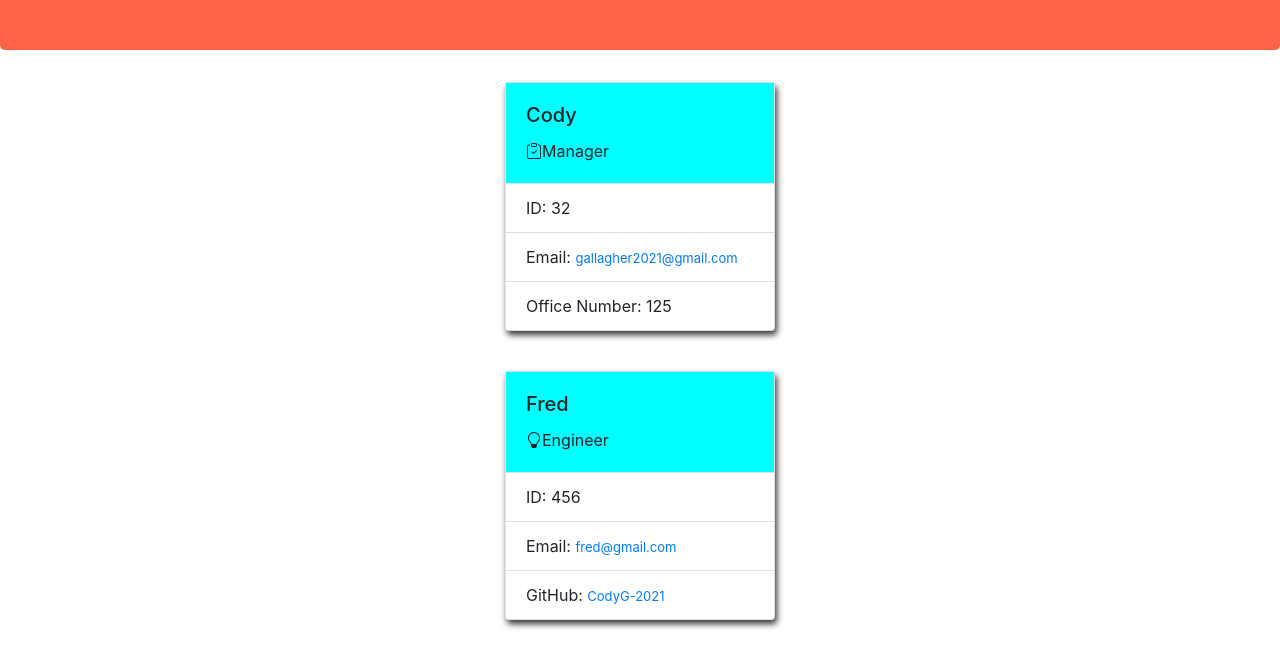
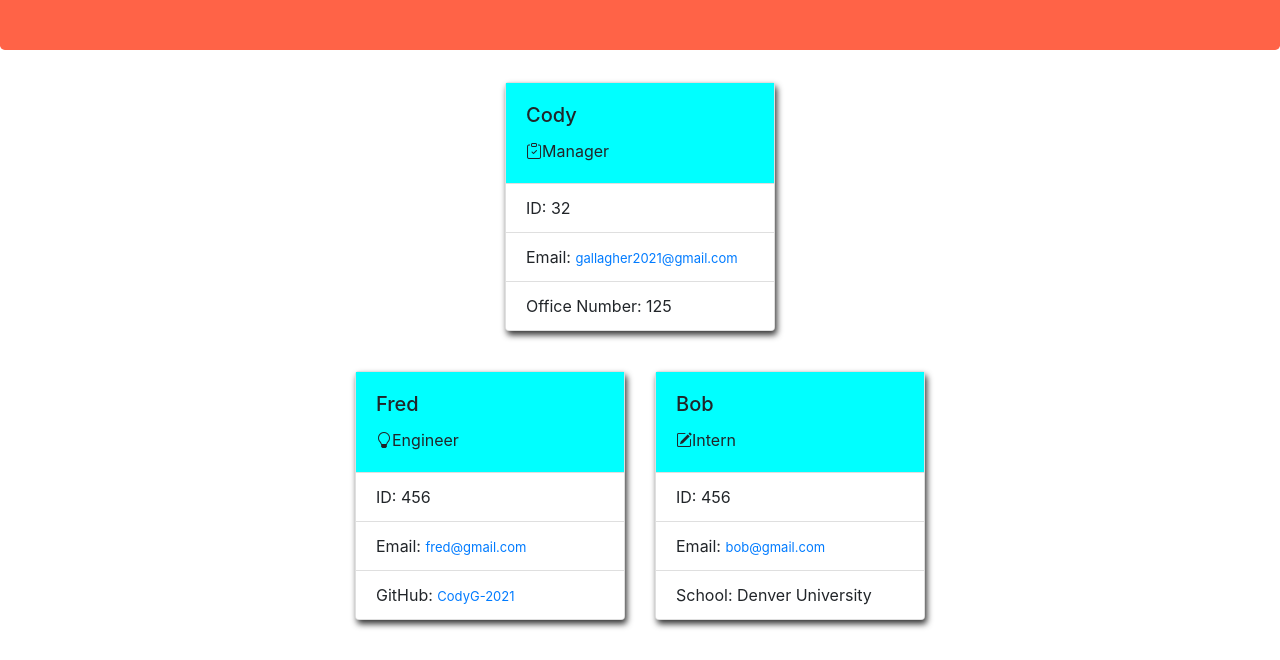
Before and after one commit to timdavidson2/team-profile-generator, a website: page dist/css/myTeam.html in a window 1280 px wide. Shown: the part 153-813 px from the top of the page. Drawn offline with nearby package versions, Linux system fonts and the light colour scheme; files that its build step writes are made by us from their sources.

Commit message:
Update myTeam.html

```diff
--- a/dist/css/myTeam.html
+++ b/dist/css/myTeam.html
@@ -57,3 +57,25 @@
         </ul>
       </div>
     </div>
+
+    <div class="col-2 cardCont">
+      <div class="card">
+        <div class="card-body">
+          <h5 class="card-title">Bob</h5>
+          <p class="card-text"><i class="bi bi-pencil-square"></i>Intern
+          </p>
+        </div>
+        <ul class="list-group list-group-flush">
+          <li class="list-group-item">ID: 456</li>
+          <li class="list-group-item">Email: <a href="mailto:bob@gmail.com">bob@gmail.com</a></li>
+          <li class="list-group-item">School: Denver University</li>
+        </ul>
+      </div>
+    </div>
+
+
+  </div>
+
+</body>
+
+</html>
```
